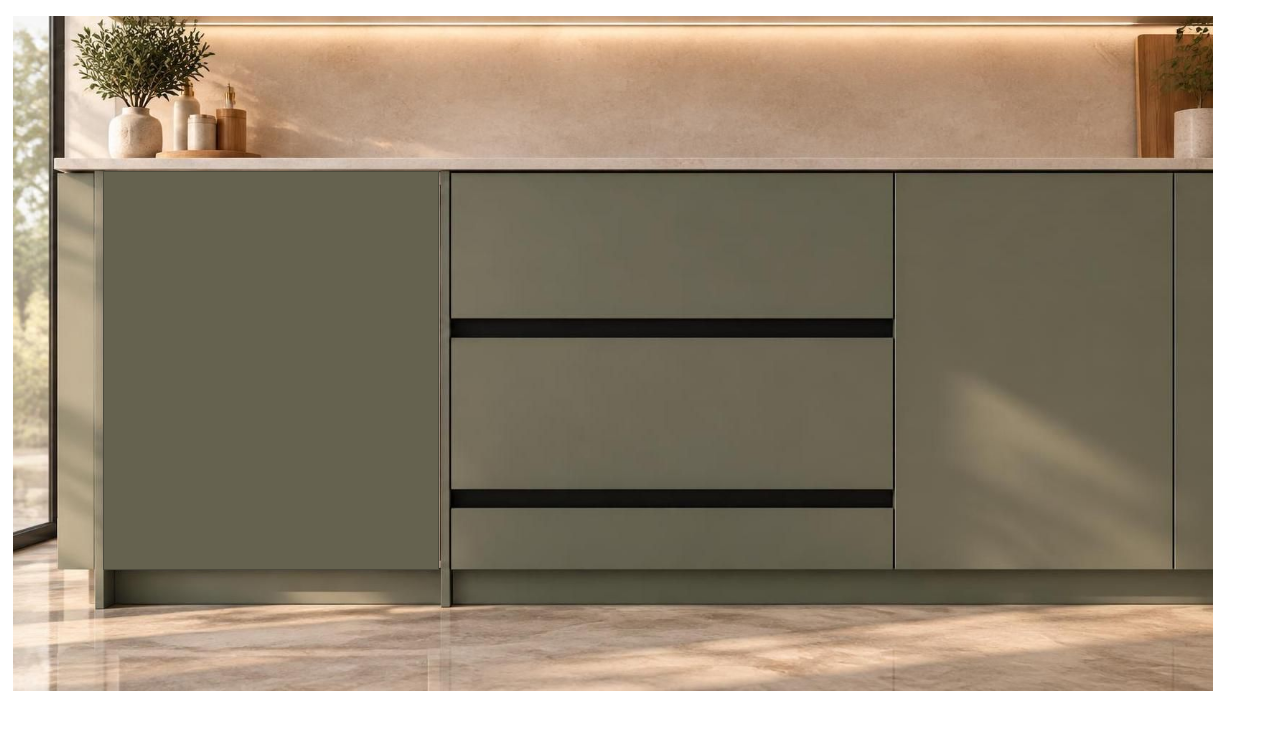
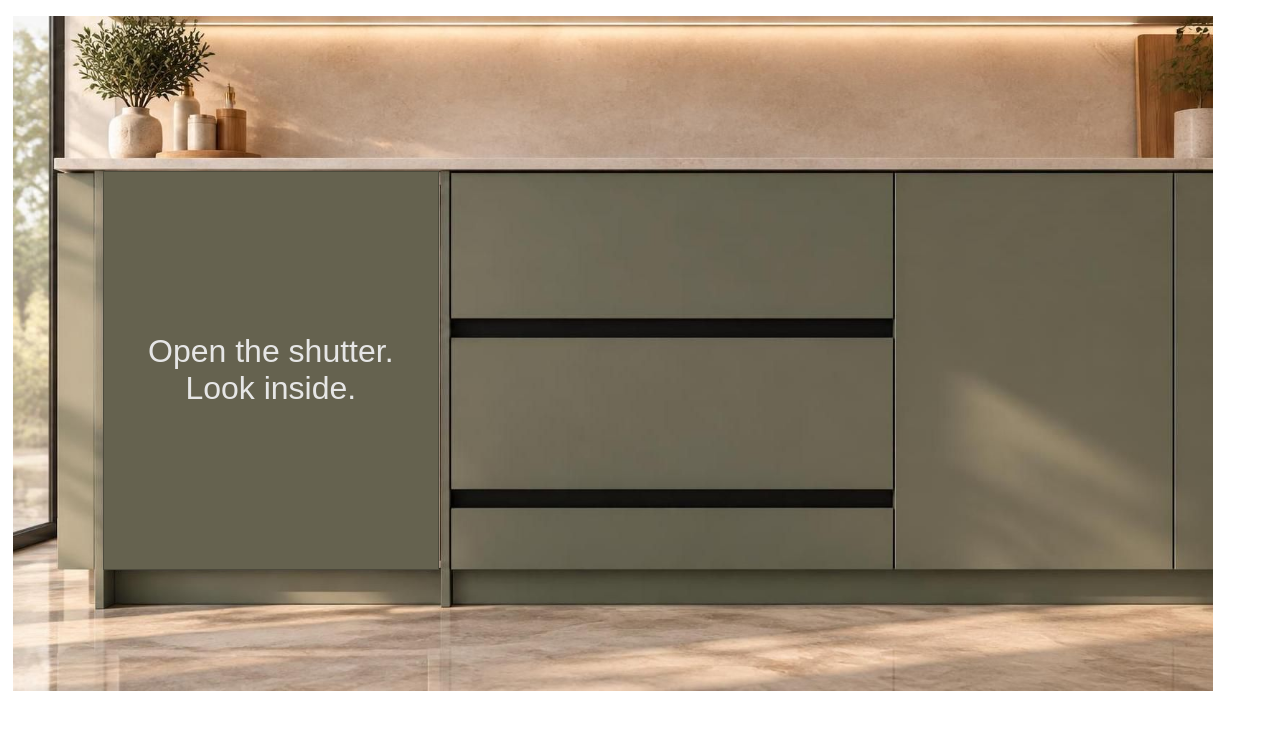
Before and after one commit to saprameya/cabinetDoorAnimation, a plain HTML site: page index.html in a window 1280 px wide. Drawn offline with Linux system fonts and the light colour scheme.

Commit message:
added words on cabinet

```diff
--- a/index.html
+++ b/index.html
@@ -15,7 +15,7 @@
           <img src="kitchen-cabinets.jpeg" alt="Kitchen with an open cabinet" />
 
           <button class="cabinet-door" type="button" aria-label="Open cabinet door">
-            <span class="door-face"></span>
+            <span class="door-face">Open the shutter.<br> Look inside.</span>
           </button>
         </div>
       </main>
--- a/style.css
+++ b/style.css
@@ -128,10 +128,22 @@ body {
   transform-origin: left center; /* Hinge on left; use right center if needed */
   transition: transform 700ms ease;
   transform-style: preserve-3d;
+  display: flex;
+  justify-content: center;
+  align-items: center;
+  color: var(--secondary-font-clr);
+  font-size: 2rem;
+}
+
+.cabinet-door span{
+  display: flex;
+  justify-content: center;
+  align-items: center;
 }
 
 .cabinet-door.is-open {
   transform: rotateY(-100deg);
+  color: transparent;
 }
 
 .door-face {
```
